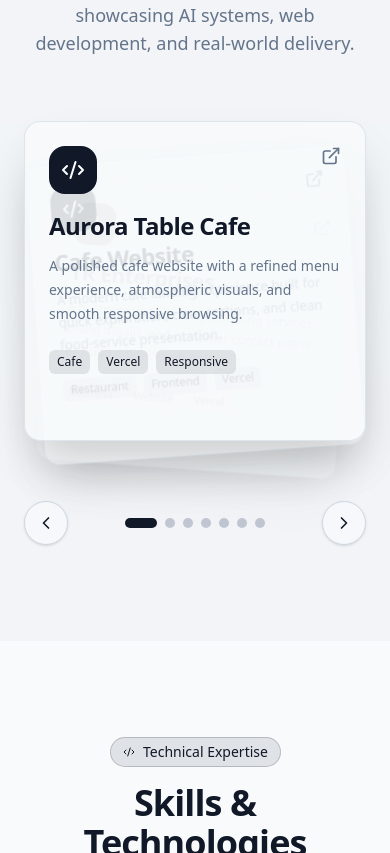
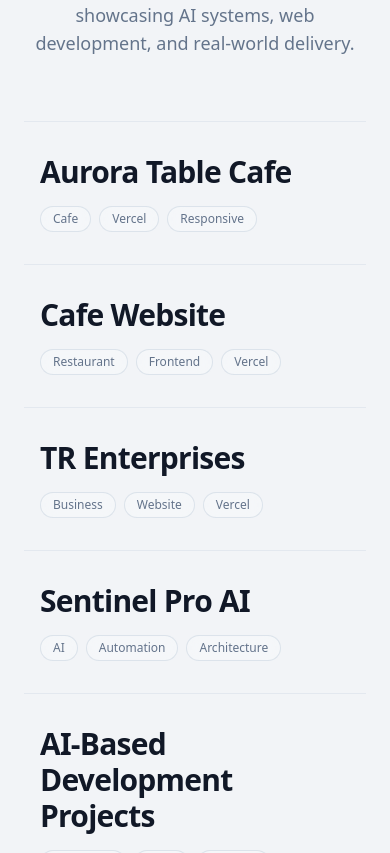
Before and after one commit to manijit070-cell/Portfolio, a React app: page / in a window 390 px wide. Shown: the part 1147-2000 px from the top of the page. Built offline with nearby package versions, Linux system fonts and the light colour scheme; the HTML template or start-up script is replaced by a standard one.

Commit message:
feat: redesign project showcase to minimalist list with floating image reveal

```diff
--- a/src/App.tsx
+++ b/src/App.tsx
@@ -42,6 +42,7 @@
   description: string
   tags: string[]
   href?: string
+  image?: string
 }
 
 type Experience = {
@@ -65,6 +66,7 @@
       'A polished cafe website with a refined menu experience, atmospheric visuals, and smooth responsive browsing.',
     tags: ['Cafe', 'Vercel', 'Responsive'],
     href: 'https://aurora-table-cafe.vercel.app/',
+    image: 'https://images.unsplash.com/photo-1554118811-1e0d58224f24?w=600&q=80',
   },
   {
     title: 'Cafe Website',
@@ -72,6 +74,7 @@
       'A modern cafe landing experience built for quick exploration, clear sections, and clean food-service presentation.',
     tags: ['Restaurant', 'Frontend', 'Vercel'],
     href: 'https://cafe-website-alpha-seven.vercel.app/',
+    image: 'https://images.unsplash.com/photo-1497935586351-b67a49e012bf?w=600&q=80',
   },
   {
     title: 'TR Enterprises',
@@ -79,30 +82,35 @@
       'A business website for presenting services, brand details, and customer contact paths through a direct web presence.',
     tags: ['Business', 'Website', 'Vercel'],
     href: 'https://tr-enterpriises.vercel.app/',
+    image: 'https://images.unsplash.com/photo-1486406146926-c627a92ad1ab?w=600&q=80',
   },
   {
     title: 'Sentinel Pro AI',
     description:
       'Self-evolving AI platform concept with modular plugin architecture, adaptability, automation, and intelligent decision-making.',
     tags: ['AI', 'Automation', 'Architecture'],
+    image: 'https://images.unsplash.com/photo-1620712943543-bcc4688e7485?w=600&q=80',
   },
   {
     title: 'AI-Based Development Projects',
     description:
       'Multiple AI-powered applications and automation tools built to solve real workflow problems and improve productivity.',
     tags: ['Prompting', 'Tools', 'Systems'],
+    image: 'https://images.unsplash.com/photo-1555949963-aa79dcee981c?w=600&q=80',
   },
   {
     title: 'Responsive Web Projects',
     description:
       'Modern responsive websites using HTML, CSS, and JavaScript with a focus on usability, speed, and clean interfaces.',
     tags: ['HTML5', 'CSS3', 'JavaScript'],
+    image: 'https://images.unsplash.com/photo-1460925895917-afdab827c52f?w=600&q=80',
   },
   {
     title: 'Freelance Client Builds',
     description:
       'Client-facing digital projects delivered with requirement gathering, communication, project timelines, and real-world polish.',
     tags: ['Freelance', 'Delivery', 'Web'],
+    image: 'https://images.unsplash.com/photo-1522071820081-009f0129c71c?w=600&q=80',
   },
 ]
 
@@ -511,23 +519,76 @@
 }
 
 function ProjectShowcase({ transition }: { transition: Transition }) {
+  const [hoveredIndex, setHoveredIndex] = useState<number | null>(null)
+  const mouseX = useMotionValue(0)
+  const mouseY = useMotionValue(0)
+  const springConfig = { damping: 25, stiffness: 200, mass: 0.5 }
+  const smoothX = useSpring(mouseX, springConfig)
+  const smoothY = useSpring(mouseY, springConfig)
+  const shouldReduceMotion = useReducedMotion()
+
+  const handleMouseMove = useCallback(
+    (e: React.MouseEvent) => {
+      // Offset so image is centered on cursor
+      mouseX.set(e.clientX - 160)
+      mouseY.set(e.clientY - 120)
+    },
+    [mouseX, mouseY]
+  )
+
   return (
-    <>
-      <ProjectShuffleDeck />
-      <motion.div
-        variants={container}
-        initial="hidden"
-        whileInView="visible"
-        viewport={{ once: true, margin: '-80px' }}
-        className="hidden gap-6 md:grid md:grid-cols-2 lg:grid-cols-3"
-      >
-        {projects.map((project) => (
-          <motion.div key={project.title} variants={fadeUp} transition={transition}>
-            <ProjectCard project={project} />
-          </motion.div>
-        ))}
-      </motion.div>
-    </>
+    <div className="relative w-full border-t border-border/40" onMouseMove={handleMouseMove}>
+      {projects.map((project, index) => (
+        <a
+          key={project.title}
+          href={project.href || '#'}
+          target={project.href ? '_blank' : undefined}
+          rel={project.href ? 'noreferrer' : undefined}
+          className="group block border-b border-border/40 py-8 transition-colors hover:bg-muted/30 md:py-12"
+          onMouseEnter={() => setHoveredIndex(index)}
+          onMouseLeave={() => setHoveredIndex(null)}
+        >
+          <div className="flex flex-col gap-4 px-4 md:flex-row md:items-center md:justify-between md:px-8">
+            <h3 className="text-3xl font-bold tracking-tight text-foreground transition-all duration-300 group-hover:translate-x-4 group-hover:text-primary md:text-5xl lg:text-6xl">
+              {project.title}
+            </h3>
+            <div className="flex flex-wrap gap-2 md:justify-end">
+              {project.tags.map((tag) => (
+                <span
+                  key={tag}
+                  className="rounded-full border border-border/60 bg-background/50 px-3 py-1 text-xs font-medium text-muted-foreground backdrop-blur-sm transition-colors group-hover:border-primary/40 group-hover:text-primary"
+                >
+                  {tag}
+                </span>
+              ))}
+            </div>
+          </div>
+        </a>
+      ))}
+
+      {!shouldReduceMotion && (
+        <motion.div
+          className="pointer-events-none fixed left-0 top-0 z-50 hidden h-[240px] w-[320px] overflow-hidden rounded-2xl shadow-2xl shadow-black/40 md:block"
+          style={{ x: smoothX, y: smoothY, opacity: hoveredIndex !== null ? 1 : 0, scale: hoveredIndex !== null ? 1 : 0.8 }}
+          initial={{ opacity: 0, scale: 0.8 }}
+          animate={{ opacity: hoveredIndex !== null ? 1 : 0, scale: hoveredIndex !== null ? 1 : 0.8 }}
+          transition={{ duration: 0.3, ease: 'easeOut' }}
+        >
+          {projects.map((project, index) => (
+            <img
+              key={project.title}
+              src={project.image}
+              alt=""
+              aria-hidden="true"
+              className={`absolute inset-0 h-full w-full object-cover transition-opacity duration-300 ${
+                hoveredIndex === index ? 'opacity-100' : 'opacity-0'
+              }`}
+            />
+          ))}
+          <div className="absolute inset-0 -z-10 bg-gradient-to-br from-primary/30 to-muted" />
+        </motion.div>
+      )}
+    </div>
   )
 }
 
```
